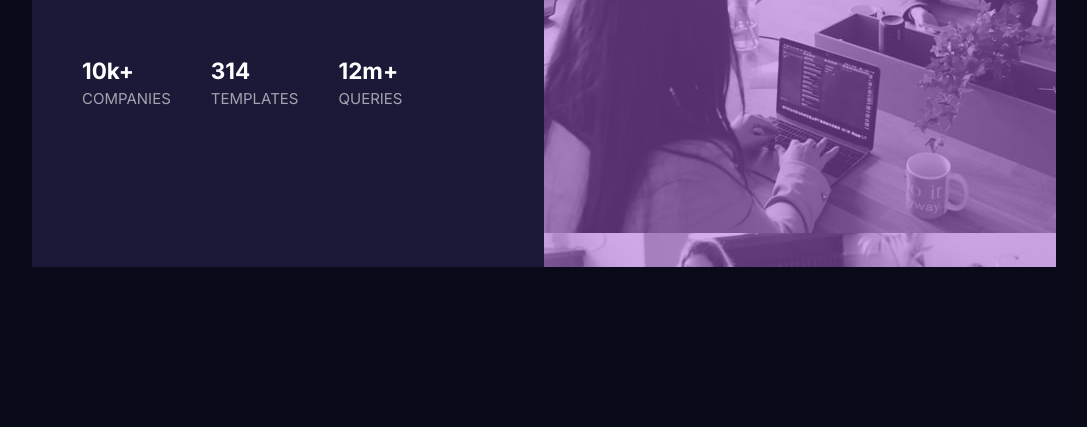
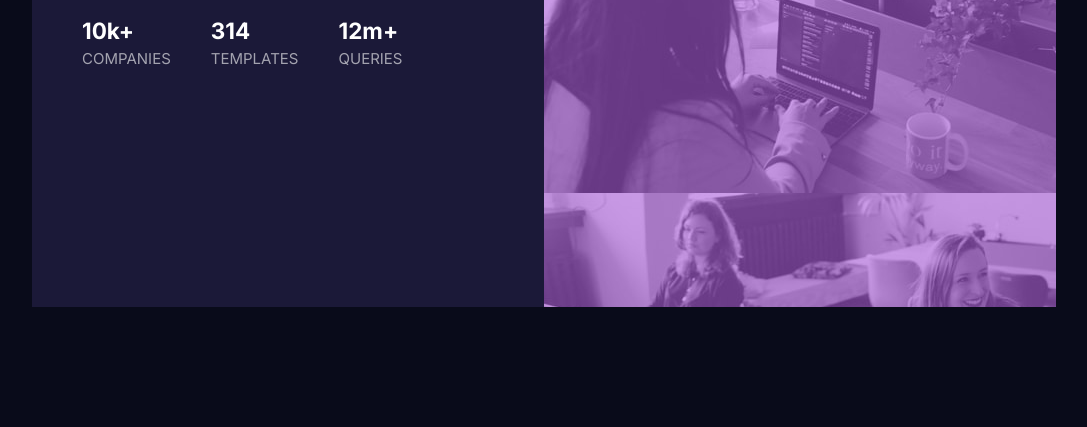
Before and after one commit to Amar1432/stats_preview, a plain HTML site: page index.html in a window 1280 px wide. Shown: the part 373-800 px from the top of the page, without its empty margins (96-1183 px from the left). Drawn offline with Linux system fonts and the light colour scheme.

Commit message:
third commit

```diff
--- a/style.css
+++ b/style.css
@@ -22,8 +22,8 @@ body {
 .main {
   display: flex;
   width: 80%;
-  height: 60vh;
-  margin: 20vh auto;
+  height: 70vh;
+  margin: 15vh auto;
   background-color: hsl(244, 38%, 16%);
   font-size: 15px;
 }
@@ -69,6 +69,6 @@ body {
   background-image: url("images/image-header-desktop.jpg");
 }
 .overlay {
-  background-color: hsla(277, 64%, 61%, 0.5);
+  background-color: hsla(277, 64%, 61%, 0.6);
   height: 100%;
 }
```
